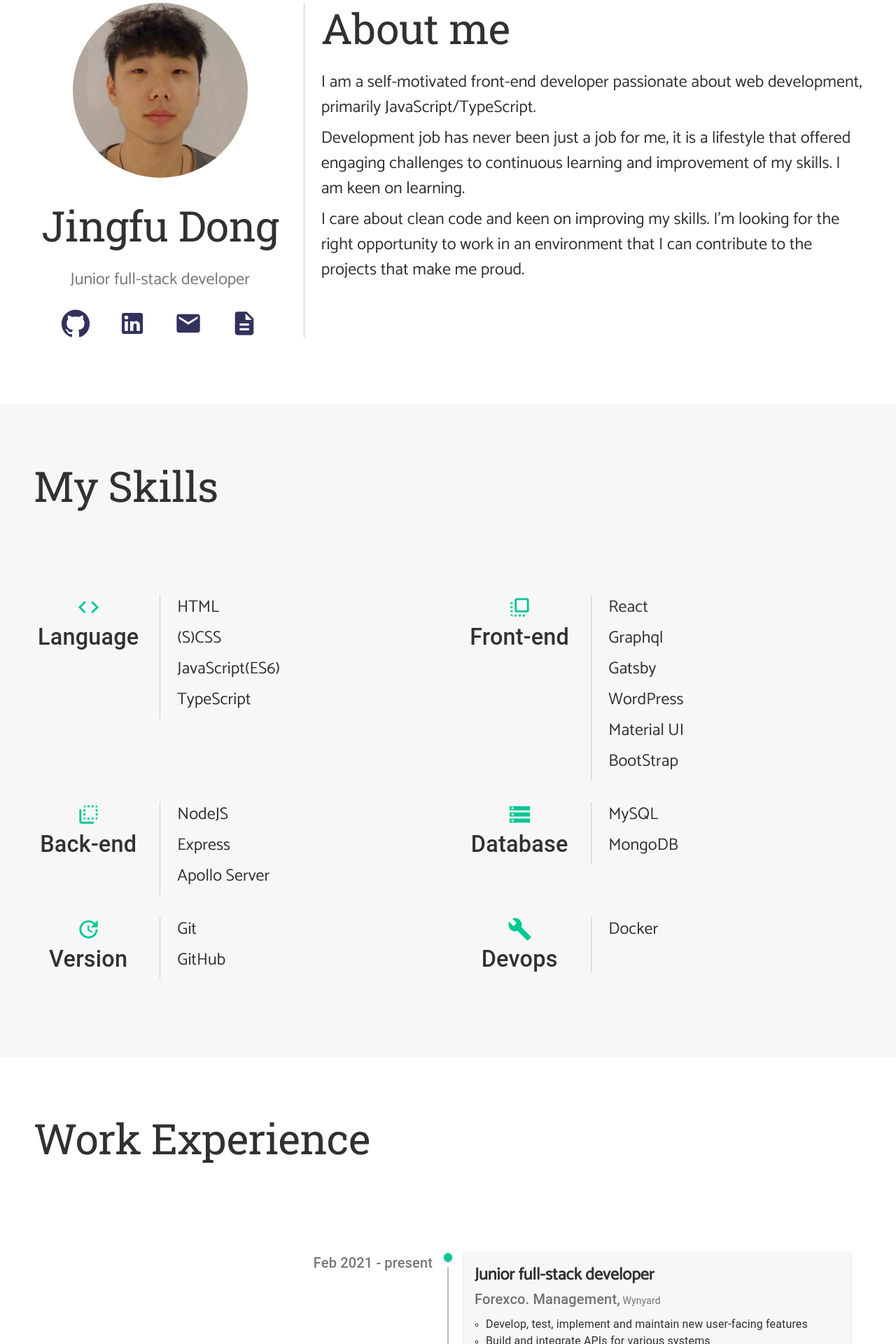
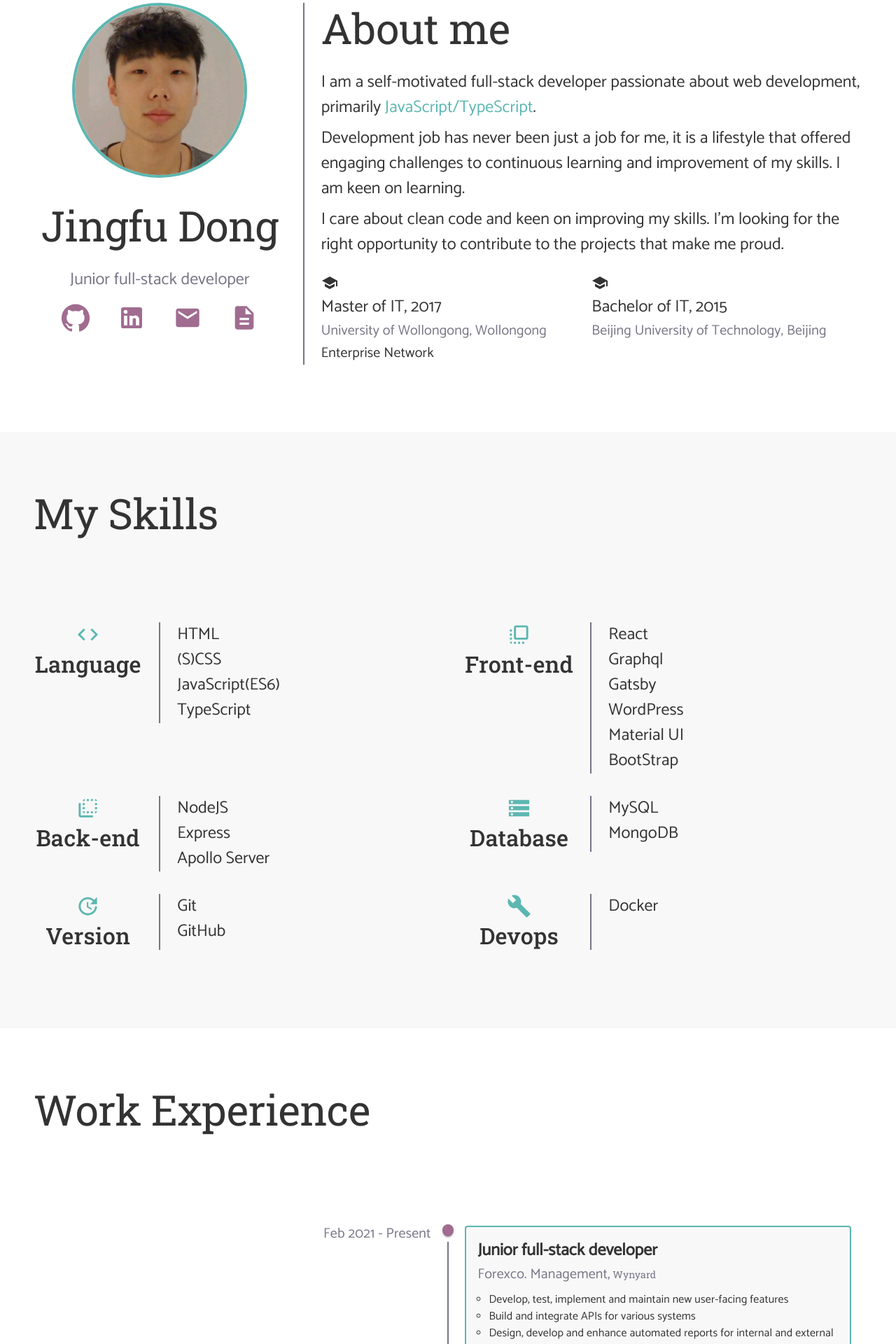
Before and after one commit to Dongongngg/portfolio-new, a React (Create React App) app: page / in a window 1280 px wide. Shown: the part 140-2060 px from the top of the page at 70% size. Built offline with nearby package versions, Linux system fonts and the light colour scheme; a web font is replaced by a local one.

Commit message:
update theme update font, banner section

```diff
--- a/src/assets/data.json
+++ b/src/assets/data.json
@@ -35,7 +35,7 @@
      {
         "title":"Junior full-stack developer",
         "company":"Forexco. Management",
-        "date":"Feb 2021 - present",
+        "date":"Feb 2021 - Present",
         "location":"Wynyard",
         "desc":["Develop, test, implement and maintain new user-facing features","Build and integrate APIs for various systems","Design, develop and enhance automated reports for internal and external stakeholders","Resolve coding issues, develop additional features and bug-fixes"]
      },
--- a/src/components/Banner.tsx
+++ b/src/components/Banner.tsx
@@ -6,6 +6,7 @@ import GitHubIcon from '@material-ui/icons/GitHub';
 import LinkedInIcon from '@material-ui/icons/LinkedIn';
 import EmailIcon from '@material-ui/icons/Email';
 import DescriptionIcon from '@material-ui/icons/Description';
+import SchoolIcon from '@material-ui/icons/School';
 //img
 import avatar from '../assets/img/avatar.png';
 
@@ -21,9 +22,9 @@ const useStyles = makeStyles((theme: Theme) => ({
   name: { fontFamily: "'Roboto Slab', serif" },
   role: { color: theme.palette.text.secondary },
   avatarWrapper: {
-    borderRight: '1px solid #CCCCCC',
+    borderRight: `2px solid ${theme.palette.divider}`,
     '@media(max-width:960px)': {
-      borderBottom: '1px solid #CCCCCC',
+      borderBottom: `2px solid ${theme.palette.divider}`,
       borderRight: 'none',
       padding: '2rem 0',
     },
@@ -31,6 +32,7 @@ const useStyles = makeStyles((theme: Theme) => ({
   avatar: {
     height: 250,
     width: 250,
+    border: `4px solid ${theme.palette.secondary.main}`,
     '@media(max-width:960px)': {
       height: 200,
       width: 200,
@@ -43,6 +45,9 @@ const useStyles = makeStyles((theme: Theme) => ({
       padding: '2rem 0',
     },
   },
+  about: {
+    marginBottom: '0.5rem',
+  },
   logoWrapper: {
     paddingTop: '1rem',
     display: 'flex',
@@ -50,6 +55,7 @@ const useStyles = makeStyles((theme: Theme) => ({
     alignItem: 'center',
   },
   socialLogo: { fontSize: '2.5rem' },
+  eduWrapper: { marginTop: '1rem' },
 }));
 
 const Banner: React.FC = () => {
@@ -101,20 +107,60 @@ const Banner: React.FC = () => {
                 className={classes.introWrapper}
               >
                 <Typography variant='h2'>About me</Typography>
-                <Typography variant='h5' component='p'>
-                  I am a self-motivated front-end developer passionate about web
-                  development, primarily JavaScript/TypeScript.
+                <Typography
+                  variant='h5'
+                  component='p'
+                  className={classes.about}
+                >
+                  I am a self-motivated full-stack developer passionate about
+                  web development, primarily{' '}
+                  <Typography
+                    color='secondary'
+                    variant='h5'
+                    component='span'
+                    display='inline'
+                    className={classes.about}
+                  >
+                    JavaScript/TypeScript
+                  </Typography>
+                  .
                 </Typography>
-                <Typography variant='h5' component='p'>
+                <Typography
+                  variant='h5'
+                  component='p'
+                  className={classes.about}
+                >
                   Development job has never been just a job for me, it is a
                   lifestyle that offered engaging challenges to continuous
                   learning and improvement of my skills. I am keen on learning.
                 </Typography>
-                <Typography variant='h5' component='p'>
+                <Typography
+                  variant='h5'
+                  component='p'
+                  className={classes.about}
+                >
                   I care about clean code and keen on improving my skills. I’m
-                  looking for the right opportunity to work in an environment
-                  that I can contribute to the projects that make me proud.
+                  looking for the right opportunity to contribute to the
+                  projects that make me proud.
                 </Typography>
+
+                <Grid container>
+                  <Grid item xs={12} sm={6} className={classes.eduWrapper}>
+                    <SchoolIcon />
+                    <Typography variant='h5'>Master of IT, 2017</Typography>
+                    <Typography color='textSecondary' variant='h6'>
+                      University of Wollongong, Wollongong
+                    </Typography>
+                    <Typography variant='h6'>Enterprise Network</Typography>
+                  </Grid>
+                  <Grid item xs={12} sm={6} className={classes.eduWrapper}>
+                    <SchoolIcon />
+                    <Typography variant='h5'>Bachelor of IT, 2015</Typography>
+                    <Typography color='textSecondary' variant='h6'>
+                      Beijing University of Technology, Beijing
+                    </Typography>
+                  </Grid>
+                </Grid>
               </Grid>
             </Container>
           </Grid>
--- a/src/components/NavBar.tsx
+++ b/src/components/NavBar.tsx
@@ -5,16 +5,19 @@ import {
   Container,
   AppBar,
   Toolbar,
-  IconButton,
+  Hidden,
   Button,
 } from '@material-ui/core';
 import { createStyles, makeStyles, Theme } from '@material-ui/core/styles';
+//icons
+import MenuIcon from '@material-ui/icons/Menu';
 
 const useStyles = makeStyles((theme: Theme) =>
   createStyles({
     root: {
       padding: 0,
     },
+    appBar: { color: theme.palette.text.disabled },
     title: {
       flexGrow: 1,
     },
@@ -25,14 +28,19 @@ const NavBar: React.FC = () => {
   const classes = useStyles();
   return (
     <Container maxWidth={false} className={classes.root}>
-      <AppBar position='static'>
+      <AppBar position='static' color='secondary' className={classes.appBar}>
         <Toolbar>
+          <Hidden smUp>
+            <MenuIcon />
+          </Hidden>
+          <Hidden xsDown>
             <Typography variant='h6' className={classes.title}>
               Jingfu Dong
             </Typography>
             <Button color='inherit'>about me</Button>
             <Button color='inherit'>work</Button>
             <Button color='inherit'>projects</Button>
+          </Hidden>
         </Toolbar>
       </AppBar>
     </Container>
--- a/src/components/SkillHolder.tsx
+++ b/src/components/SkillHolder.tsx
@@ -23,11 +23,14 @@ const useStyles = makeStyles((theme: Theme) => ({
       paddingBottom: theme.spacing(6),
     },
   },
-  typeWrapper: { padding: '1rem 0' },
+  typeWrapper: {
+    padding: '1rem 0',
+  },
   typeTitleWrapper: {
     textAlign: 'center',
-    borderRight: '1px solid #CCCCCC',
+    borderRight: `2px solid ${theme.palette.divider}`,
   },
+
   title: {},
   typeContentWrapper: {},
 }));
--- a/src/components/WorkExpHolder.tsx
+++ b/src/components/WorkExpHolder.tsx
@@ -15,6 +15,7 @@ import {
 import SubTitle from './Title';
 //data
 import data from '../assets/data.json';
+
 const useStyles = makeStyles((theme: Theme) => ({
   root: {
     paddingTop: theme.spacing(10),
@@ -24,7 +25,6 @@ const useStyles = makeStyles((theme: Theme) => ({
       paddingBottom: theme.spacing(6),
     },
   },
-  timeLineWrapper: { '& > h5[MuiTypography-h5]': { margin: 0 } },
 }));
 
 const timeLineStyles = makeStyles(theme => ({
@@ -32,12 +32,15 @@ const timeLineStyles = makeStyles(theme => ({
     padding: `${theme.spacing(2)}px ${theme.spacing(3)}px`,
     '@media(max-width:960px)': { padding: `${theme.spacing(2)}px 0` },
   },
-  title: { marginBottom: 0, fontWeight: 600 },
+  title: { fontWeight: 600 },
   desc: {
     marginTop: '0.5rem !important',
     listStyleType: 'circle !important',
     paddingInlineStart: '1rem !important',
   },
+  contentWrapper: { padding: '10px 16px' },
+  dot: { padding: '0.5vw' },
+  connector: { backgroundColor: theme.palette.divider },
 }));
 
 const TimeLineItemFluid = withStyles({
@@ -49,7 +52,13 @@ const TimeLineItemFluid = withStyles({
 })(TimelineItem);
 
 const MyPaper = withStyles((theme: Theme) => ({
-  root: { padding: theme.spacing(2) },
+  root: {
+    padding: theme.spacing(2),
+    border: `2px solid ${theme.palette.secondary.main}`,
+    // '&:hover': {
+    //   border: `5px solid ${theme.palette.primary.main}`,
+    // },
+  },
 }))(Paper);
 
 interface MyTimeLineProps {
@@ -72,11 +81,11 @@ const MyTimeLineItem: React.FC<MyTimeLineProps> = (props: MyTimeLineProps) => {
         </TimelineOppositeContent>
       </Hidden>
       <TimelineSeparator>
-        <TimelineDot color='secondary' />
-        <TimelineConnector />
+        <TimelineDot color='primary' className={classes.dot} />
+        <TimelineConnector className={classes.connector} />
       </TimelineSeparator>
-      <TimelineContent>
-        <MyPaper>
+      <TimelineContent className={classes.contentWrapper}>
+        <MyPaper elevation={0}>
           <Typography variant='h5' className={classes.title}>
             {props.title}
           </Typography>
@@ -114,7 +123,7 @@ const WorkExpHolder: React.FC = () => {
         <SubTitle name={'Work Experience'} />
         <Grid container>
           <Grid item xs={12} md={12}>
-            <Timeline className={classes.timeLineWrapper}>
+            <Timeline>
               {data.work.map((e, i) => (
                 <MyTimeLineItem key={i} {...e} />
               ))}
--- a/src/styles/theme.ts
+++ b/src/styles/theme.ts
@@ -1,22 +1,29 @@
-import { createMuiTheme, responsiveFontSizes } from '@material-ui/core/styles';
+import {
+  createMuiTheme,
+  responsiveFontSizes,
+  Theme,
+} from '@material-ui/core/styles';
 
-let theme = createMuiTheme({
+let theme: Theme = createMuiTheme({
   spacing: 8,
   palette: {
     text: {
-      primary: '#313131',
-      secondary: 'rgba(0, 0, 0, 0.54)',
+      primary: '#333',
+      secondary: '#787586',
+      disabled: 'rgba(255,255,255,.8)',
     },
     primary: {
-      main: '#32325d',
+      main: '#A06C90',
       light: '#636090',
     },
     secondary: {
-      main: '#00C895',
+      main: '#5CB7B1',
+      light: '#C8FCEA',
     },
+    divider: '#787586',
     background: {
       default: '#fff',
-      paper: '#f7f7f7',
+      paper: '#f8f8f8',
     },
   },
   typography: {
@@ -28,18 +35,23 @@ let theme = createMuiTheme({
     },
     //  h2: subtitle
     h2: { marginBottom: '1.5rem', fontFamily: "'Roboto Slab', serif" },
-    h3: { fontWeight: 500, marginBottom: '0.5rem' },
-    // h4: 3rd title
-    h4: { fontWeight: 500 },
-    //  h5: content, display as p
+    h3: {
+      fontWeight: 500,
+      marginBottom: '0.5rem',
+      fontFamily: "'Roboto Slab', serif",
+    },
+    //  h4: 3rd title
+    h4: { fontWeight: 500, fontFamily: "'Roboto Slab', serif" },
+    //  h5: card title or non-paper/card content, display as p
     h5: {
       fontWeight: 500,
       lineHeight: 1.5,
-      marginBottom: '0.5rem',
       fontFamily: "'Catamaran', sans-serif",
     },
-    body1: {},
-    subtitle1: { color: 'rgba(0,0,0,0.54)' },
+    //  h6: card sub-title
+    h6: { fontFamily: "'Catamaran', sans-serif" },
+    body1: { fontFamily: "'Catamaran', sans-serif" },
+    body2: { fontFamily: "'Roboto Slab', serif" },
     // fontFamily: [
     //   "'Source Sans Pro', sans-serif",
     //   "'Yusei Magic', sans-serif",
```
Lines whose indentation alone changed are shown as unchanged.
